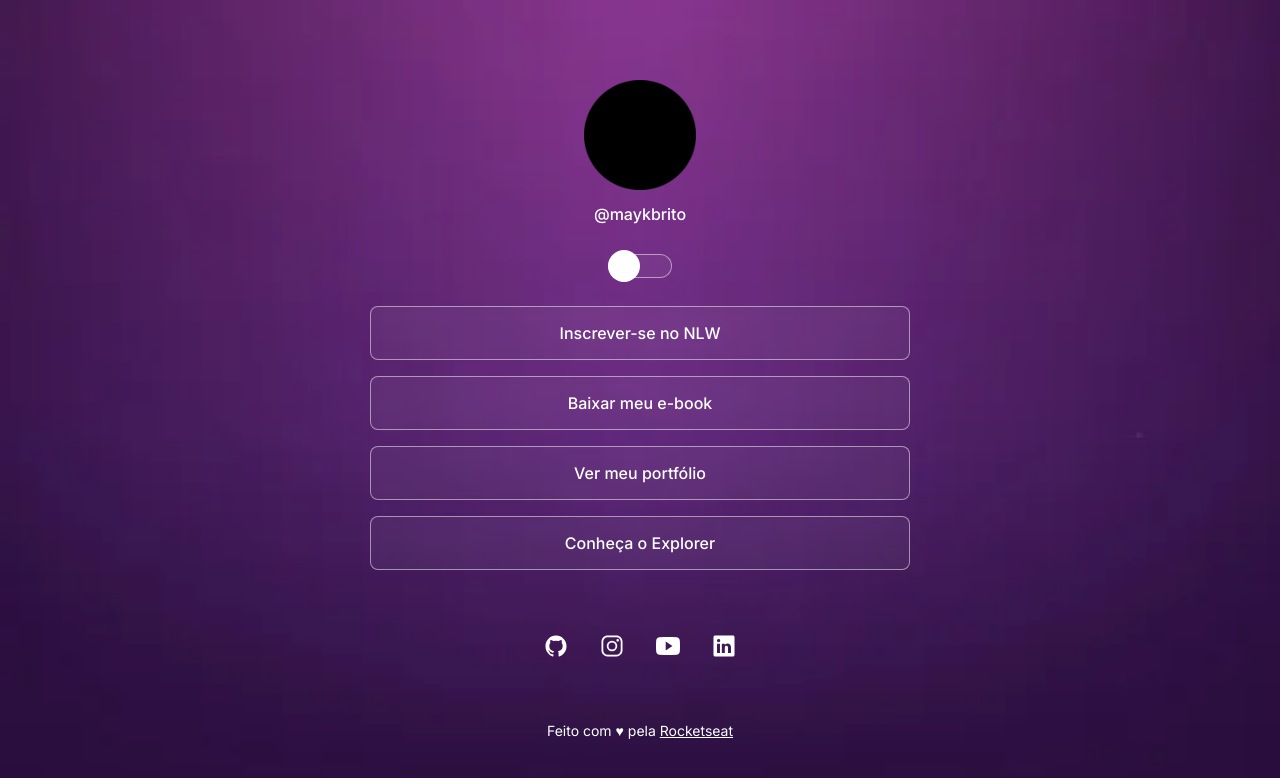
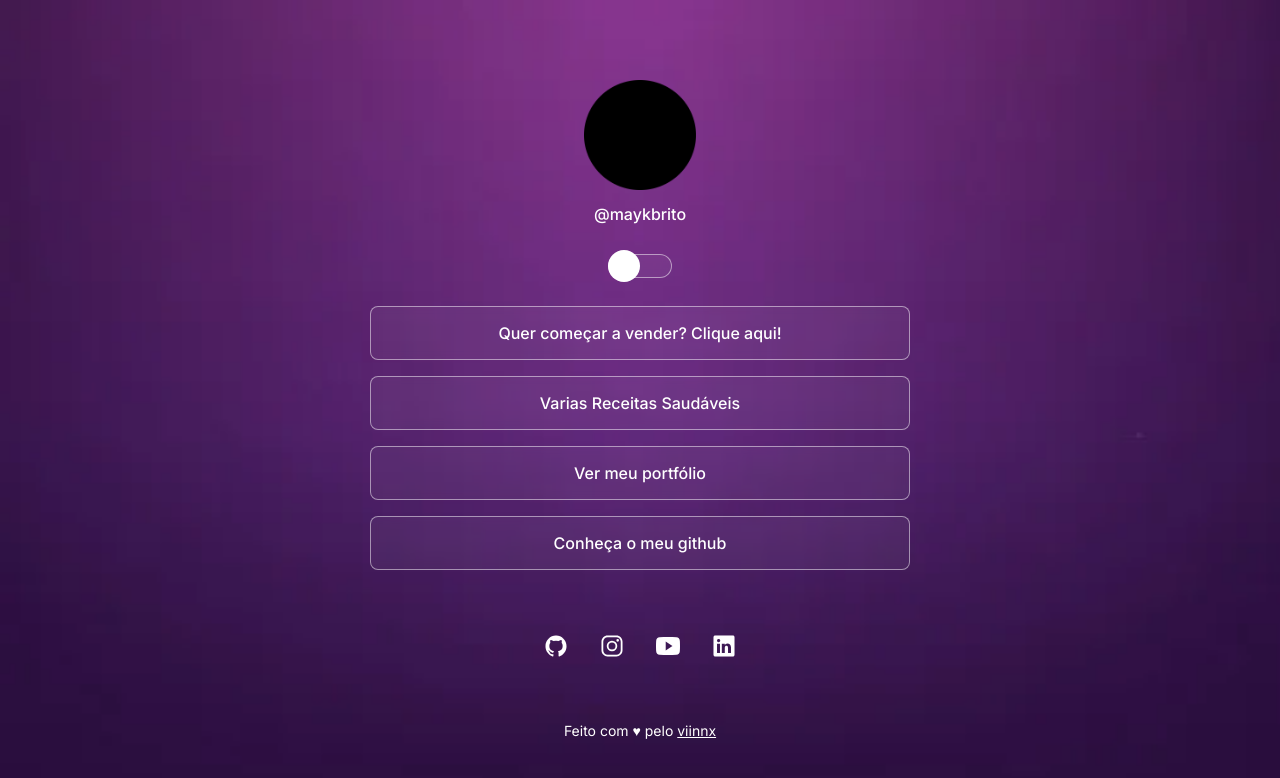
Before and after one commit to viinnx/pprt, a plain HTML site: page index.html in a window 1280 px wide. Drawn offline with nearby package versions, Linux system fonts and the light colour scheme.

Commit message:
last-commit

```diff
--- a/index.html
+++ b/index.html
@@ -31,29 +31,29 @@
 
       <ul>
         <li>
-          <a href="#">Inscrever-se no NLW</a>
+          <a href="https://pay.kiwify.com.br/zy0qT26" target="_blank">Quer começar a vender? Clique aqui!</a>
         </li>
 
         <li>
-          <a href="#">Baixar meu e-book</a>
+          <a href="https://pay.kiwify.com.br/7fae1se" target="_blank">Varias Receitas Saudáveis</a>
         </li>
 
         <li>
-          <a href="https://google.com/">Ver meu portfólio</a>
+          <a href="https://drive.google.com/drive/folders/1tXttnxVIrPjD0gqXQE5SsdbvYXcUzYzn?usp=sharing" target="_blank">Ver meu portfólio</a>
         </li>
 
         <li>
-          <a href="https://github.com/" target="_blank"
-            >Conheça o Explorer</a
+          <a href="https://github.com/viinnx" target="_blank"
+            >Conheça o meu github</a
           >
         </li>
       </ul>
       <div id="social-links">
-        <a href="https://github.com/maykbrito" target="_blank">
+        <a href="https://github.com/viinnx" target="_blank">
           <ion-icon name="logo-github"></ion-icon>
         </a>
 
-        <a href="https://instagram.com/maykbrito" target="_blank">
+        <a href="https://instagram.com/lipewxx" target="_blank">
           <ion-icon name="logo-instagram"></ion-icon>
         </a>
 
@@ -67,7 +67,7 @@
       </div>
 
       <footer>
-        Feito com ♥ pela <a href="https://rocketseat.com.br/">Rocketseat</a>
+        Feito com ♥ pelo <a href="https://github.com/viinnx">viinnx</a>
       </footer>
     </div>
 
```
